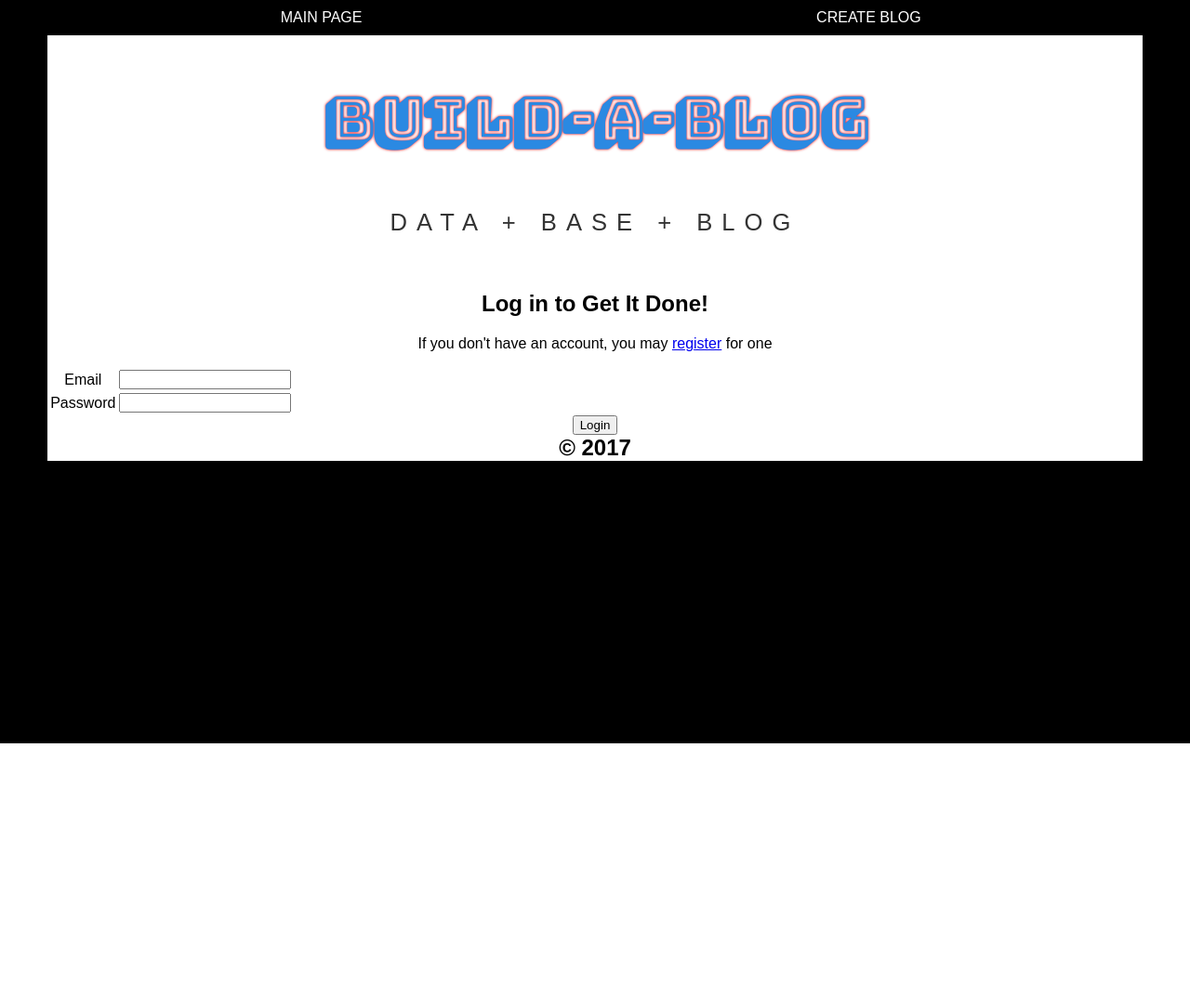
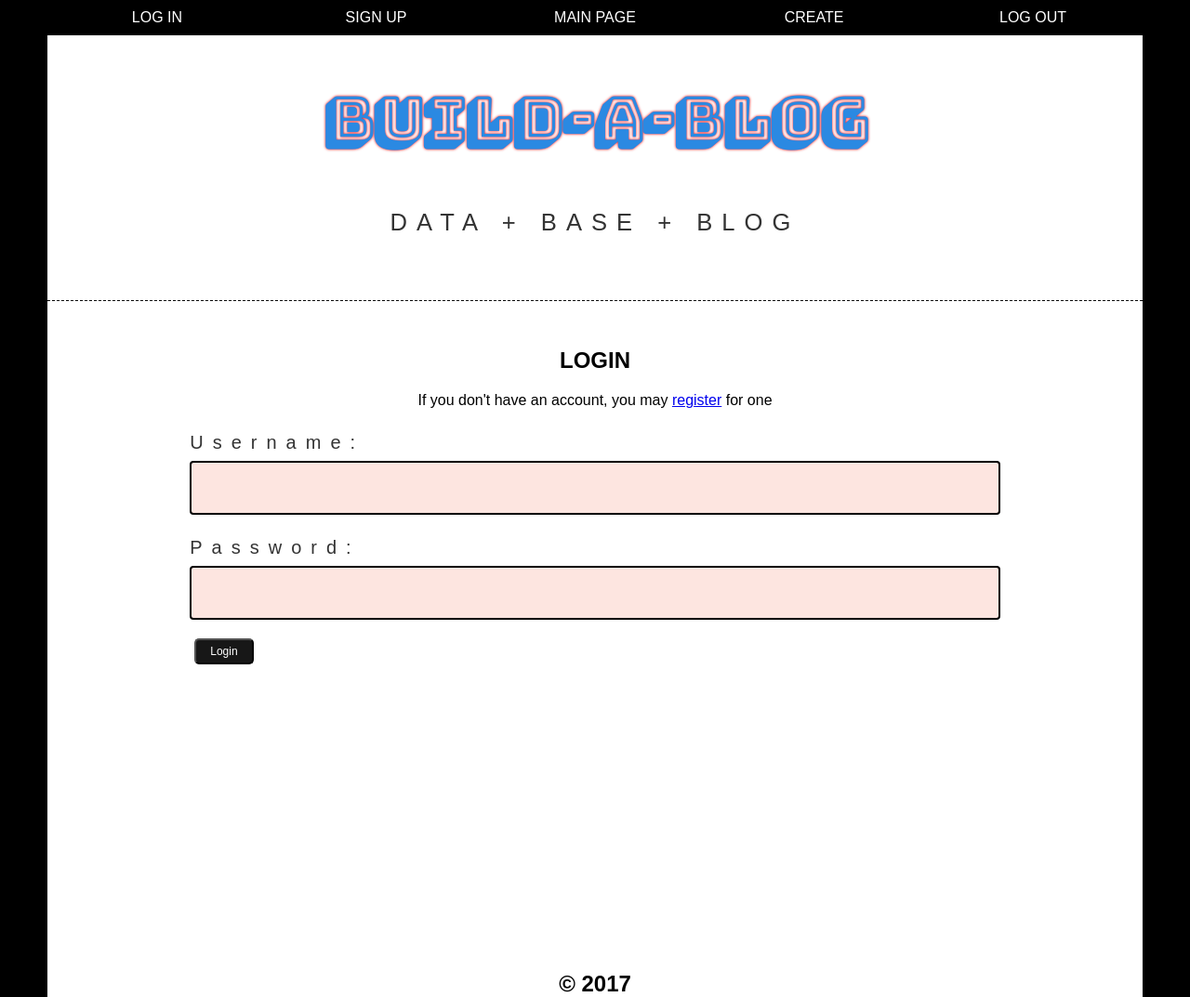
Before and after one commit to neoKnode/blogz, a Flask app: page /login in a window 1280 px wide. Shown: the whole page at 93% size. Before the commit the page ends 800 px from the top, so only its background shows below. Run offline with Flask 2, Linux system fonts and the light colour scheme.

Commit message:
removed email requirement, validation 100%, session tracker active

```diff
--- a/main.py
+++ b/main.py
@@ -1,4 +1,4 @@
-from flask import Flask, request, render_template, redirect, send_from_directory,flash
+from flask import Flask, request, render_template, redirect, send_from_directory, flash, session
 from flask_sqlalchemy import SQLAlchemy
 import os
 
@@ -7,7 +7,7 @@ app.config['DEBUG'] = True
 app.config['SQLALCHEMY_DATABASE_URI'] = 'mysql+pymysql://blogz:blogz@localhost:8889/blogz'
 app.config['SQLALCHEMY_ECHO'] = True
 db = SQLAlchemy(app)
-app.secret_key = 'y337kGcys&zP3B'
+app.secret_key = 'y337kGcys&zPQB'
 
 
 ####################################
@@ -16,8 +16,8 @@ app.secret_key = 'y337kGcys&zP3B'
 class Blogs(db.Model):
 
     id = db.Column(db.Integer, primary_key=True)
-    blogtitle = db.Column(db.String(30))
-    blogtext = db.Column(db.String(500))
+    blogtitle = db.Column(db.String(50))
+    blogtext = db.Column(db.String(1000))
     completed = db.Column(db.Boolean)
 
     def __init__(self, blogtitle, blogtext):
@@ -31,12 +31,49 @@ class Blogs(db.Model):
 ####################################
 class User(db.Model):
     id = db.Column(db.Integer, primary_key=True)
-    email = db.Column(db.String(120), unique=True)
-    password = db.Column(db.String(120))
+    username = db.Column(db.String(30), unique=True)
+    password = db.Column(db.String(30))
 
-    def __init__(self, email, password):
-        self.email = email
+    def __init__(self, password, username):
         self.password = password
+        self.username = username
+
+
+@app.before_request
+def require_login():
+    allowed_routes = ['login', 'register']
+    if request.endpoint not in allowed_routes and 'username' not in session:
+        return redirect('login')
+
+
+####################################
+#              Login               #
+####################################
+@app.route('/login', methods=['POST', 'GET'])
+def login():
+
+    if request.method == 'POST':
+        username = request.form['username']
+        password = request.form['password']
+        password_error = ''
+        username_error = ''
+        existing_user = User.query.filter_by(username=username).first()
+        if not existing_user:
+            username_error = 'Username does not exist'
+        if username == '':
+            username_error = 'Please enter username'
+        if existing_user and existing_user.password != password:
+            password_error = 'Incorrect password'
+        if existing_user and existing_user.password == password:
+            session['username'] = username
+            return redirect('/newpost')
+        else:
+            return render_template('login.html',
+                password_error=password_error,
+                username_error=username_error,
+                username=username
+                )
+    return render_template('login.html')
 
 
 ####################################
@@ -46,16 +83,19 @@ class User(db.Model):
 def register():
 
     if request.method == 'POST':
-        email = request.form['email']
         password = request.form['password']
         verify_password = request.form['verify']
+        username = request.form['username']
 
     ########################
     #  validate user data  #
     ########################
         password_error = ''
         verify_error = ''
-        email_error = ''
+        username_error = ''
+
+        if len(username) < 3 or len(username) > 20 or ' ' in username:
+            username_error = 'Username too short/long'
 
         if len(password) < 3 or len(password) > 120 or ' ' in password:
             password_error = 'Password too short/long'
@@ -65,55 +105,35 @@ def register():
 
         if password != verify_password:
             verify_error = 'Passwords do not match!'
-        if email == '':
-            email_error = 'Please enter your email address'
-        if email != '':
-            if len(email) < 3 or len(email) > 120:
-                email_error = 'Email too short/long'
-            if email.count("@") != 1 or email.count(".") < 1:
-                email_error = 'Please enter a valid email'
-            if ("@" not in email) or ("." not in email) or (' ' in email):
-                email_error = 'Please enter a valid email'
 
+        existing_user = User.query.filter_by(username=username).first()
 
-        existing_user = User.query.filter_by(email=email).first()
-        if not existing_user and not email_error and not verify_error and not password_error:
-            new_user = User(email, password)
+        if existing_user:
+            username_error = 'Username already exists'
+
+        if not existing_user and not username_error and not verify_error and not password_error:
+            new_user = User(password, username)
             db.session.add(new_user)
             db.session.commit()
-            # TODO - "Remember" the user
-            return redirect('/blog')
+            session['username'] = username
+            return redirect('/newpost')
         else:
-            return render_template('signup.html', email=email, password_error=password_error, verify_error=verify_error, email_error=email_error)
+            return render_template('signup.html',
+                password_error=password_error,
+                verify_error=verify_error,
+                username_error=username_error,
+                username=username
+                )
     return render_template('signup.html')
-
-
-####################################
-#              Login               #
-####################################
-@app.route('/login', methods=['POST', 'GET'])
-def login():
-
-    if request.method == 'POST':
-        email = request.form['email']
-        password = request.form['password']
-        user = User.query.filter_by(email=email).first()
-            # TODO - Validate the user
-        if user and user.password == password:
-            # TODO - "REMEMBER" THAT THE USER HAS LOGGED IN
-            return redirect('/blog')
-        else:
-            # TODO - explain why login failed
-            return '<h1>Error!</h1>'
-    return render_template('login.html')
 
 
 ####################################
 #              Logout              #
 ####################################
-#@app.route('/logout')
-#def logout():
-#    return render_template('blog.html')
+@app.route('/logout')
+def logout():
+    del session['username']
+    return redirect('/blog')
 
 
 ####################################
@@ -141,8 +161,11 @@ def blog_list():
     blogged = Blogs.query.filter_by(completed=False).all()
     deleted_blogs = Blogs.query.filter_by(completed=True).all()
 
-    return render_template('blog.html', title='Build a Blog',
-            blogged=blogged, deleted_blogs=deleted_blogs)
+    return render_template('blog.html',
+        title='Build a Blog',
+        blogged=blogged,
+        deleted_blogs=deleted_blogs
+        )
 
 
 ####################################
@@ -169,8 +192,11 @@ def delete_blog():
     blogged = Blogs.query.filter_by(completed=False).all()
     deleted_blogs = Blogs.query.filter_by(completed=True).all()
 
-    return render_template('blog.html', title='Build a Blog',
-            blogged=blogged, deleted_blogs=deleted_blogs)
+    return render_template('blog.html',
+        title='Build a Blog',
+        blogged=blogged,
+        deleted_blogs=deleted_blogs
+        )
 
 
 ####################################
@@ -200,9 +226,13 @@ def valid_blog():
         id = str(last_entry.id)
         return redirect('/page?id=' + id)
     else:
-        return render_template('/newpost.html', title='Create Blog',
-            title_of_blog=title_of_blog, body_of_blog=body_of_blog,
-            title_error=title_error, blog_error=blog_error)
+        return render_template('/newpost.html',
+            title='Create Blog',
+            title_of_blog=title_of_blog,
+            body_of_blog=body_of_blog,
+            title_error=title_error,
+            blog_error=blog_error
+            )
 
 
 ####################################
@@ -216,7 +246,11 @@ def new_post_page():
         new_entry = Blogs.query.filter_by(id=id).first()
         new_title = new_entry.blogtitle
         new_body = new_entry.blogtext
-    return render_template('post.html', title="Blog Entry", new_title=new_title, new_body=new_body)
+    return render_template('post.html',
+        title="Blog Entry",
+        new_title=new_title,
+        new_body=new_body
+        )
 
 
 
--- a/static/css/styles.css
+++ b/static/css/styles.css
@@ -64,7 +64,7 @@ body {
     font-size: 100%;
     text-align: center;
     float: left;
-    width: 50%;
+    width: 20%;
     height: 100%;
 }
 
@@ -189,7 +189,8 @@ h2 {
 }
 
 #foot {
-    padding-bottom: 0;
+    padding-top: 25%;
+    padding-bottom: 0%;
     margin-bottom: 0;
 }
 
@@ -216,6 +217,7 @@ h2 {
     font-family: Arial;
     font-size: 10px;
     word-wrap: break-word;
+    text-align: left;
 }
 
 #registerfields {
@@ -229,3 +231,10 @@ h2 {
 #register_head {
     text-align: center;
 }
+
+p {
+    font-family: Arial, Helvetica, sans-serif;
+    font-size: 100%;
+    text-align: center;
+
+}
--- a/templates/base.html
+++ b/templates/base.html
@@ -4,9 +4,6 @@
         <link type="text/css" rel="stylesheet" href="styles.css"/>
         <link href="https://fonts.googleapis.com/css?family=Bungee Shade" rel="stylesheet"/>
         <title>{{title}}</title>
-        <style>
-
-        </style>
     </head>
 <body>
 
@@ -17,6 +14,20 @@
         <nav id="site-navigation" role="navigation">
                 <div id="menu-primary">
                     <div id="Home" class="menu-item">
+                        <a href='/login'>
+                        <button>
+                            <span>LOG IN</span>
+                        </button>
+                        </a>
+                    </div>
+                    <div id="Home" class="menu-item">
+                        <a href='/register'>
+                        <button>
+                            <span>SIGN UP</span>
+                        </button>
+                        </a>
+                    </div>
+                    <div id="Home" class="menu-item">
                         <a href='/blog'>
                         <button>
                             <span>MAIN PAGE</span>
@@ -26,7 +37,14 @@
                     <div id="Posts" class="menu-item">
                         <a href='/newpost'>
                         <button>
-                            <span>CREATE BLOG</span>
+                            <span>CREATE</span>
+                        </button>
+                        </a>
+                    </div>
+                    <div id="Logout" class="menu-item">
+                        <a href='/logout'>
+                        <button>
+                            <span>LOG OUT</span>
                         </button>
                         </a>
                     </div>
@@ -41,6 +59,13 @@
 
     </header>
 
+    {% with messages = get_flashed_messages(with_categories=True) %}
+        <ul>
+        {% for category,message in messages %}
+            <li class='{{category}}'>{{ message }}</li>
+        {% endfor %}
+        </ul>
+    {% endwith %}
 
     {% block content %}
     {% endblock %}
--- a/templates/login.html
+++ b/templates/login.html
@@ -1,23 +1,21 @@
 {% extends "base.html" %}
 
 {% block content %}
-<h2>Log in to Get It Done!</h2>
+<div id='register' class='container'>
+<h2 id='register_head'>LOGIN</h2>
 <p>If you don't have an account, you may <a href="/register">register</a> for one</p>
 <form action="/login" method="post">
-    <table>
-        <tr>
-            <td><label for="email">Email</label></td>
-            <td>
-                <input name="email" type="email" value="{{ email }}">
-            </td>
-        </tr>
-        <tr>
-            <td><label for="password">Password</label></td>
-            <td>
-                <input name="password" type="password">
-            </td>
-        </tr>
-    </table>
-    <input type="submit" value="Login">
+    <div class='registerfield'>
+        <label class='label' for="username">Username:</label>
+        <input id='titlebox' class='register_inputs' name="username" type="text" value="{{ username }}">
+        <p class='error'>{{ username_error }}</p>
+    </div>
+    <div class='registerfield'>
+        <label class='label' for="password">Password:</label>
+        <input id='titlebox' class='register_inputs' name="password" type="password" value="{{ password }}">
+        <p class='error'>{{ password_error }}</p>
+    </div>
+    <input class='submit' type="submit" value="Login">
 </form>
+</div>
 {% endblock %}
--- a/templates/post.html
+++ b/templates/post.html
@@ -6,6 +6,5 @@
     <p id='new_title'>{{ new_title }}</p>
     <p id='new_body'>{{ new_body }}</p>
 
-
 </div>
 {% endblock %}
```
Also changed, not shown: apptemp.py (deleted, +0 -36 lines), templates/signup.html (+4 -4 lines).
